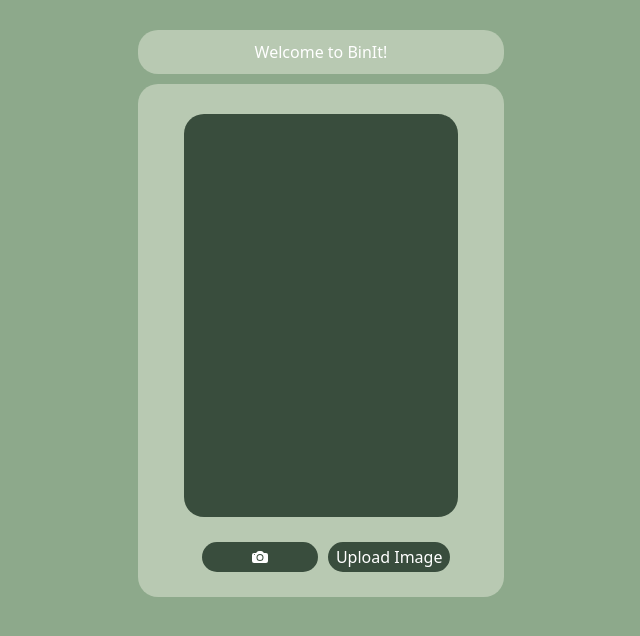
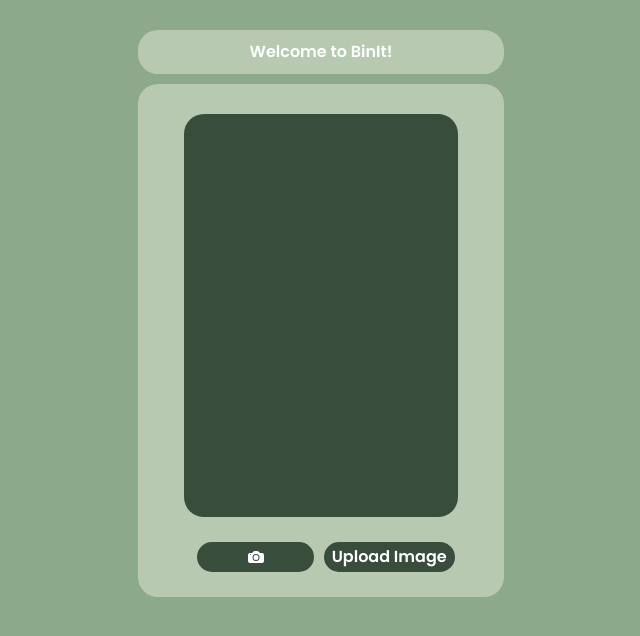
Before and after one commit to jimmyzhng/BinIt, a React (Create React App) app in the folder frontend/: page / in a window 1280 px wide. Shown: the top 636 px of the page, without its empty margins (319-959 px from the left). Built offline with nearby package versions, Linux system fonts and the light colour scheme.

Commit message:
Add poppins font

```diff
--- a/frontend/public/index.html
+++ b/frontend/public/index.html
@@ -1,14 +1,12 @@
 <!DOCTYPE html>
 <html lang="en">
+
 <head>
   <meta charset="utf-8" />
   <link rel="icon" href="%PUBLIC_URL%/favicon.ico" />
   <meta name="viewport" content="width=device-width, initial-scale=1" />
   <meta name="theme-color" content="#000000" />
-    <meta
-      name="description"
-      content="Web site created using create-react-app"
-    />
+  <meta name="description" content="Web site created using create-react-app" />
   <link rel="apple-touch-icon" href="%PUBLIC_URL%/logo192.png" />
   <!--
       manifest.json provides metadata used when your web app is installed on a
@@ -22,10 +20,14 @@
 
       Unlike "/favicon.ico" or "favicon.ico", "%PUBLIC_URL%/favicon.ico" will
       work correctly both with client-side routing and a non-root public URL.
-      Learn how to configure a non-root public URL by running `npm run build`.
-    -->
-    <title>React App</title>
+      Learn how to configure a non-root public URL by running `npm run build`.-->
+  <link rel="preconnect" href="https://fonts.googleapis.com">
+  <link rel="preconnect" href="https://fonts.gstatic.com" crossorigin>
+  <link href="https://fonts.googleapis.com/css2?family=Poppins:wght@600&display=swap" rel="stylesheet">
+
+  <title>BinIt!</title>
 </head>
+
 <body>
   <noscript>You need to enable JavaScript to run this app.</noscript>
   <div id="root"></div>
@@ -40,4 +42,5 @@
       To create a production bundle, use `npm run build` or `yarn build`.
     -->
 </body>
+
 </html>
--- a/frontend/src/App.css
+++ b/frontend/src/App.css
@@ -1,3 +1,7 @@
+* {
+    font-family: "Poppins"
+}
+
 .image-upload-cont {
     display: flex;
     flex-direction: column;
```
Lines whose indentation alone changed are shown as unchanged.
